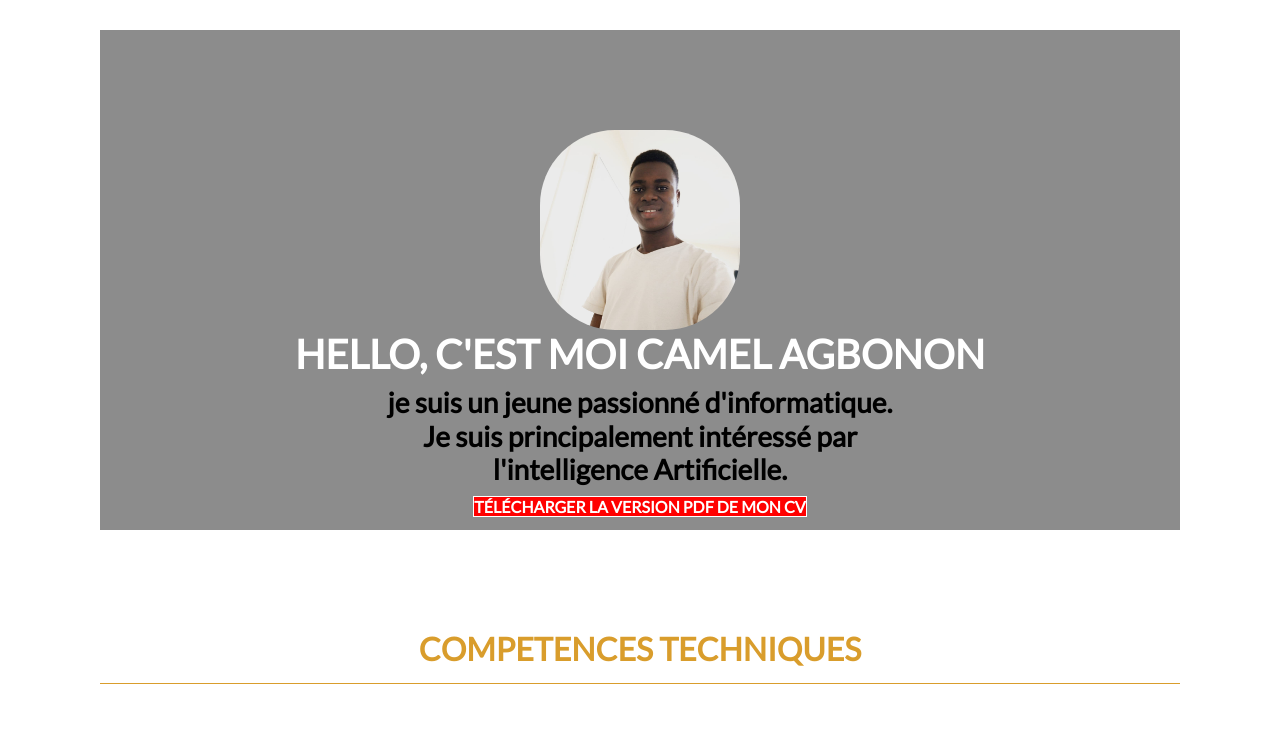
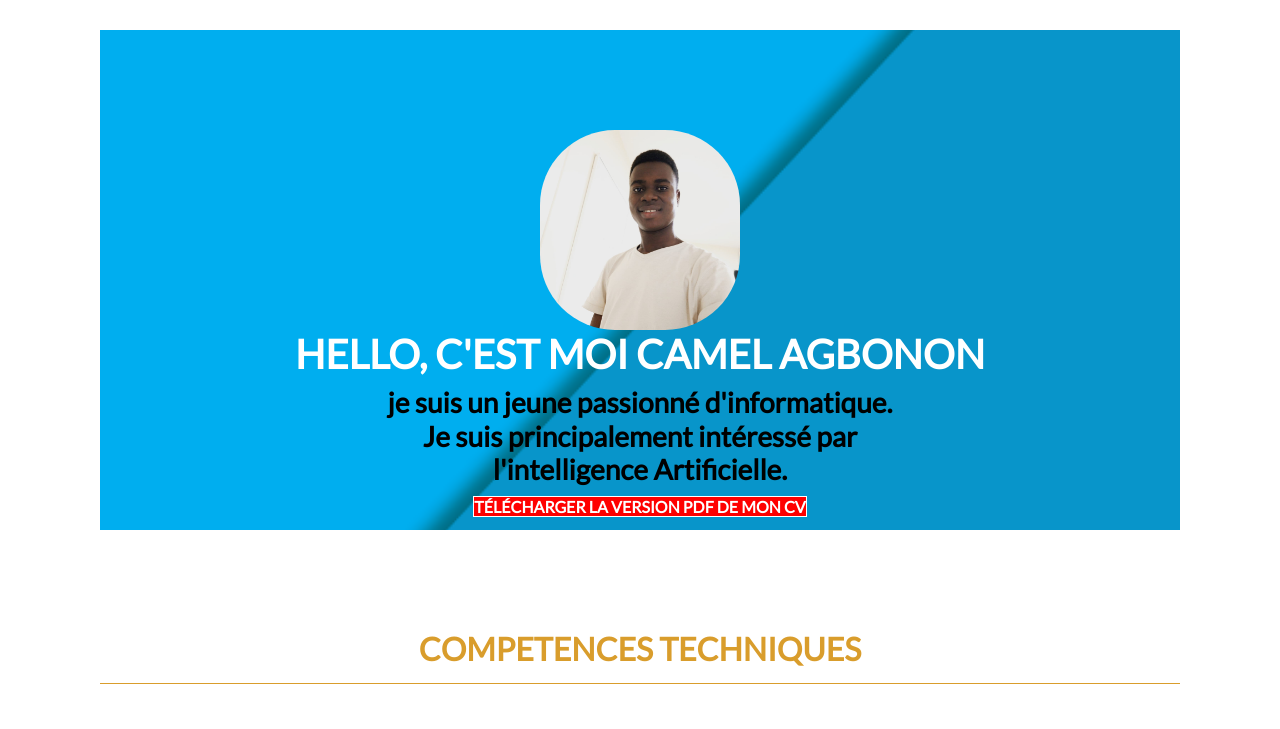
Before and after one commit to camelagbonon/camelagbonon.github.io, a PHP site: page / in a window 1280 px wide. Shown: the part 81-810 px from the top of the page. Run offline with PHP 8.4, Linux system fonts and the light colour scheme.

Commit message:
add background picture

```diff
--- a/css/styles.css
+++ b/css/styles.css
@@ -39,11 +39,6 @@ section h3
 {
   float: left;
 }
-#about
-{
-  padding-top: 100px;
-  background: #8c8c8c
-}
 .profile-picture
 {
   text-align: center;
@@ -72,11 +67,13 @@ section h3
 }
 .etude-font
 {
-  background-color: #cccccc;
+  background-image: url("../image/images.png");
+  /*background-color: #cccccc;*/
   height: 500px;
   background-position: center;
   background-repeat: no-repeat;
   background-size: cover;
+  padding-top: 100px;
 }
 #competencehtml
 {
```
Also changed, not shown: image/images.png (added).
